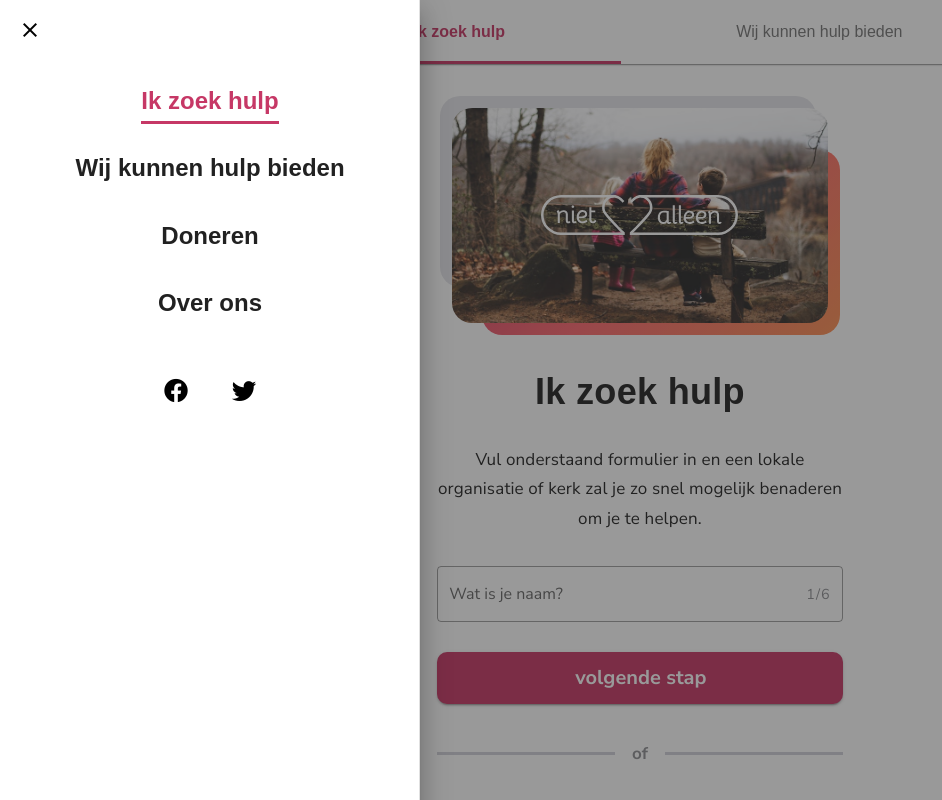
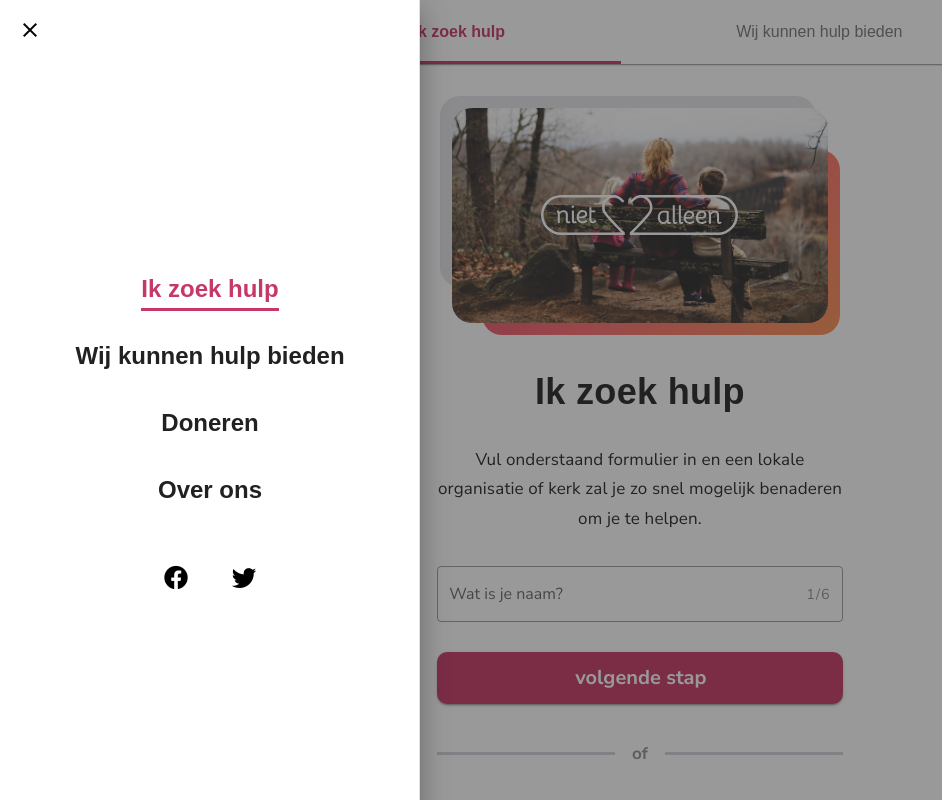
Before and after one commit to sdboer78/nietalleen, a Nuxt app: page / in a window 1280 px wide. Both pictures are taken after a click on the button 28 px from the left and 32 px from the top of the page. Shown: the top 800 px of the page, without its empty margins (0-942 px from the left). Built offline with nearby package versions, Linux system fonts and the light colour scheme; a web font is replaced by a local one.

Commit message:
vertically align the navigation drawer

```diff
--- a/layouts/default.vue
+++ b/layouts/default.vue
@@ -45,6 +45,7 @@
       temporary
       width="420"
     >
+      <div class="drawer-content">
         <v-btn
           text
           icon
@@ -54,6 +55,7 @@
         >
           <v-icon>mdi-close</v-icon>
         </v-btn>
+        <div class="my-auto">
           <v-list
             tile
             flat
@@ -98,6 +100,8 @@
             >
               <v-icon>mdi-twitter</v-icon>
             </v-btn>
+          </div>
+        </div>
       </div>
     </v-navigation-drawer>
   </v-app>
@@ -175,6 +179,15 @@ export default {
       font-weight: bold;
     }
   }
+
+  .drawer-content {
+    display: flex;
+    flex-direction: column;
+    align-items: stretch;
+    justify-content: center;
+    min-height: 100vh;
+  }
+
   .v-list-item {
     font-family: "Bellota", "Century Gothic", "Avenir", sans-serif !important;
     font-weight: bold;
@@ -198,7 +211,7 @@ export default {
       &:hover,
       &:focus,
       &:active {
-        box-shadow: 0 3px 0 currentColor;
+        box-shadow: 0 3px 0 #c63866;
       }
     }
   }
```
Lines whose indentation alone changed are shown as unchanged.
